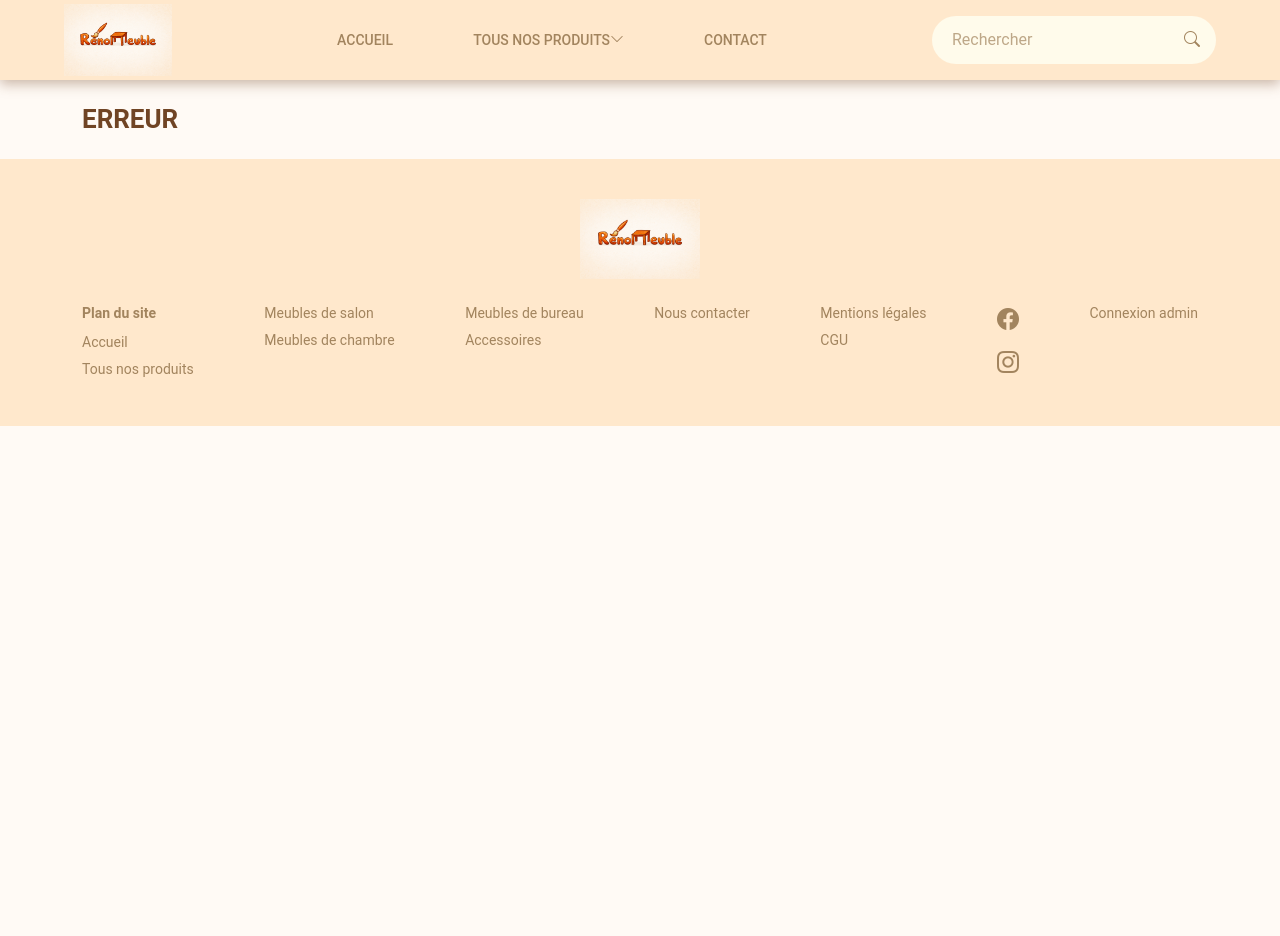
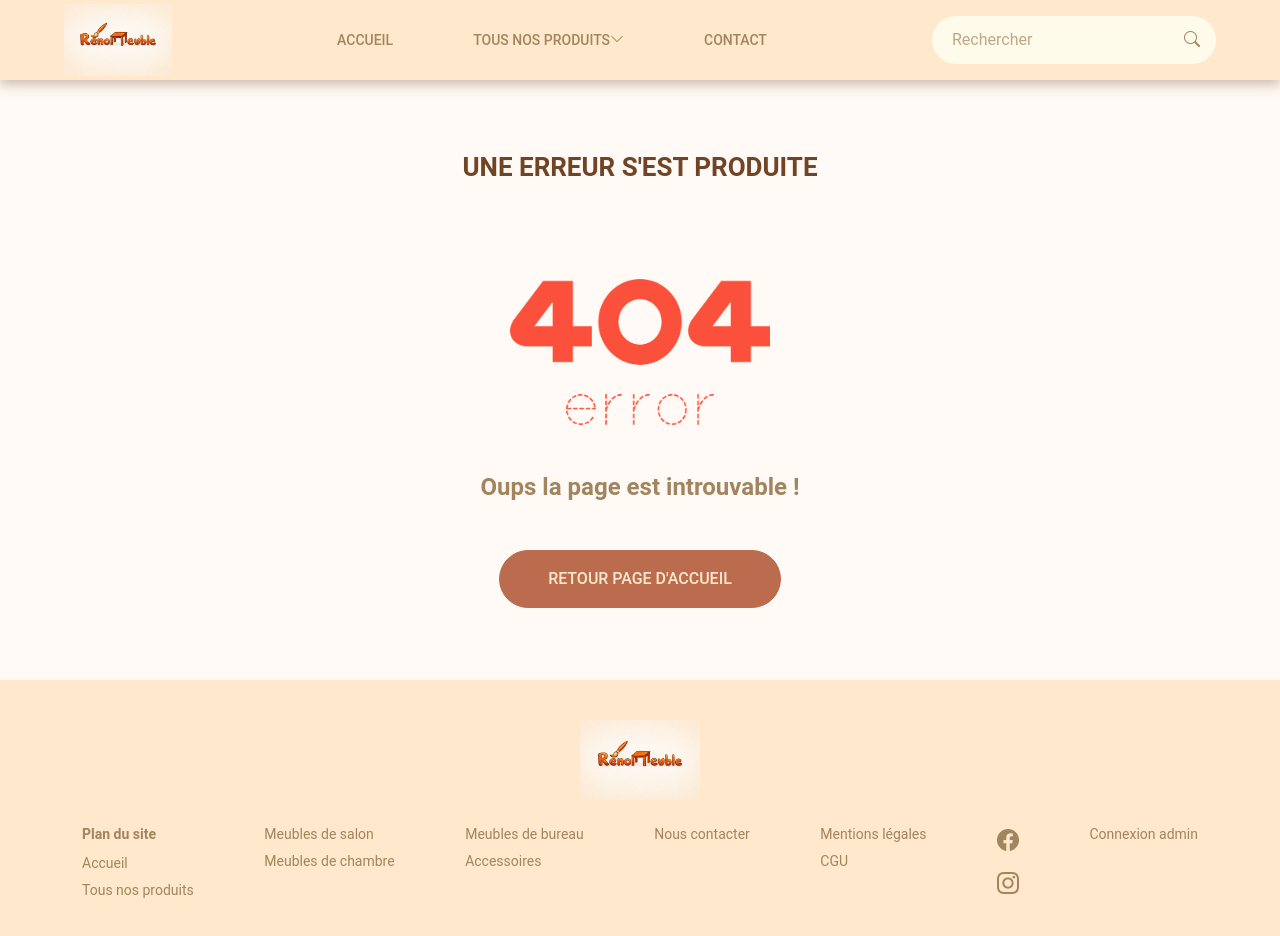
Before and after one commit to AngieGit09/liard-angelique-preparation-examen-tp-dwwm-, a React app in the folder frontend/: page /mentions in a window 1280 px wide. Shown: the top 936 px of the page. Before the commit the page ends 800 px from the top, so only its background shows below. Built offline with nearby package versions, Linux system fonts and the light colour scheme; the HTML template or start-up script is replaced by a standard one.

Commit message:
création page error

```diff
--- a/frontend/src/pages/NotFound.jsx
+++ b/frontend/src/pages/NotFound.jsx
@@ -1,5 +1,35 @@
+import { Link } from "react-router-dom";
+
 function NotFound() {
-  return <h1>Erreur</h1>;
+  return (
+    <section className="container text-center py-4 py-md-5">
+      <div className="mx-auto" style={{ maxWidth: "500px" }}>
+        {/* marge plus grande sous le titre */}
+        <h1 className="mb-4 mb-md-5">Une erreur s'est produite</h1>
+
+        {/* marge verticale augmentée autour de l’image */}
+        <img
+          src="/images/error.png"
+          alt="Erreur 404"
+          className="img-fluid my-4 my-md-5"
+          style={{ maxWidth: "260px" }}
+        />
+
+        {/* marge augmentée sous le texte */}
+        <h2 className="h4 fw-semibold mb-5 text-center">
+          Oups la page est introuvable !
+        </h2>
+
+        {/* bouton */}
+        <Link
+          to="/"
+          className="btn btn-primary px-4 px-md-5 py-2 py-md-3 rounded-pill text-uppercase"
+        >
+          Retour page d'accueil
+        </Link>
+      </div>
+    </section>
+  );
 }
 
 export default NotFound;
```
